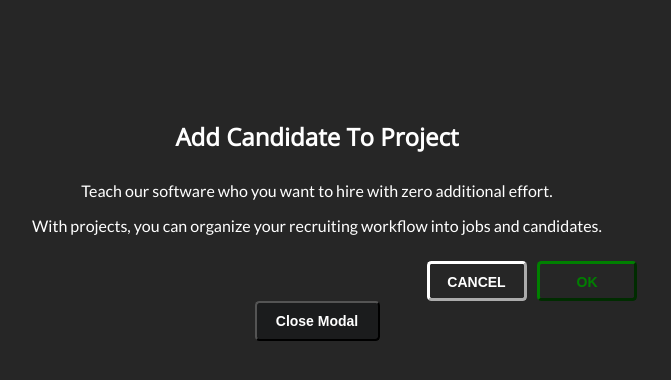
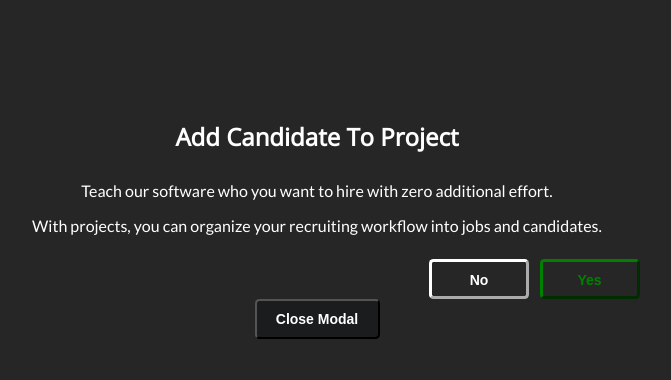
Before and after one commit to juliankohlman/curly-octo-fiesta, a React (Create React App) app in the folder modal-kit/: page / in a window 1280 px wide. Both pictures are taken after a click on the button "Basic modal". Shown: the top 380 px of the page, without its empty margins (323-994 px from the left). Built offline with nearby package versions, Linux system fonts and the light colour scheme.

Commit message:
Aligns action buttons to left of container on resize

```diff
--- a/modal-kit/src/components/Basic.js
+++ b/modal-kit/src/components/Basic.js
@@ -32,8 +32,8 @@ export default class Basic extends Component {
 							and candidates.{' '}
 						</p>
 						<div className="actions">
-							<button className="cancel">CANCEL</button>
-							<button className="ok">OK</button>
+							<button className="cancel">No</button>
+							<button className="ok">Yes</button>
 						</div>
 						<footer>
 							{' '}
--- a/modal-kit/src/styles/actions.css
+++ b/modal-kit/src/styles/actions.css
@@ -1,8 +1,13 @@
 .actions {
-	align-self: flex-end;
-	flex-flow: row;
-	padding-top: 18px;
-	padding-right: 25%;
+	width: 40%;
+	display: flex;
+	/* justify-content: flex-end; */
+	margin-left: auto;
+	/* align-self: flex-end; */
+	/* flex-flow: row; */
+	/* padding-top: 18px; */
+	/* padding-left: 2.5em; */
+	padding: 1rem 1rem 0 !important;
 }
 
 /* READ UP ON HOW TO IMPLEMENT AND WHAT NEEDS TO HAPPEN IN PARENT FOR SWITCH TO BE SMOOTH */
```
